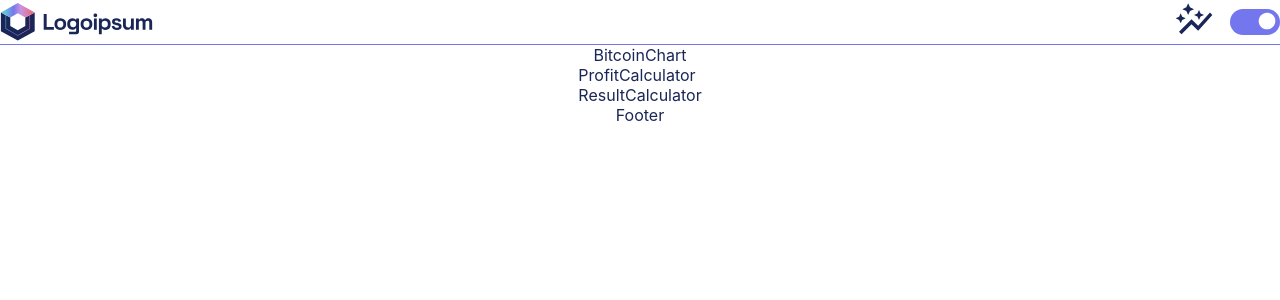
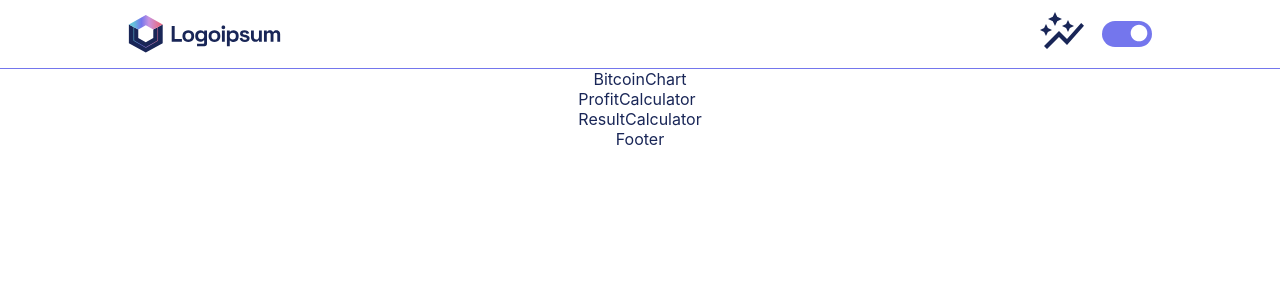
Before and after one commit to karenhirayama/bitcoin-tracker-react, a React (Create React App) app: page / in a window 1280 px wide. Shown: the top 300 px of the page. Built offline with nearby package versions, Linux system fonts and the light colour scheme.

Commit message:
Finish Header style and Toggle Light and Dark mode

```diff
--- a/src/App.tsx
+++ b/src/App.tsx
@@ -37,15 +37,24 @@ function MyApp() {
         flexDirection: 'column'
       }}
     >
-      <>
+      <Box
+        sx={{
+          width: '100%',
+          display: 'flex',
+          alignItems: 'center',
+          justifyContent: 'center',
+          borderBottom: `1px solid ${isColorDarkMode}`
+        }}
+      >
         <Box
           sx={{
-            width: '100%',
+            width: '80%',
             display: 'flex',
             alignItems: 'center',
             justifyContent: 'space-between',
-            borderBottom: `1px solid ${isColorDarkMode}`
           }}
+          mt={1}
+          mb={1}
         >
           {isDarkMode ?
             <img src={logoDark} alt='Logo' style={{ width: 153, height: 38 }} />
@@ -61,7 +70,7 @@ function MyApp() {
           >
             <Box mr={2}>
               <AutoGraphIcon
-                sx={{ fontSize: 40 }}
+                sx={{ fontSize: 48 }}
               />
             </Box>
             <Box
@@ -83,7 +92,7 @@ function MyApp() {
             </Box>
           </Box>
         </Box>
-      </>
+      </Box>
       <BitcoinChart />
       <ProfitCalculator />
       <Footer />
```
